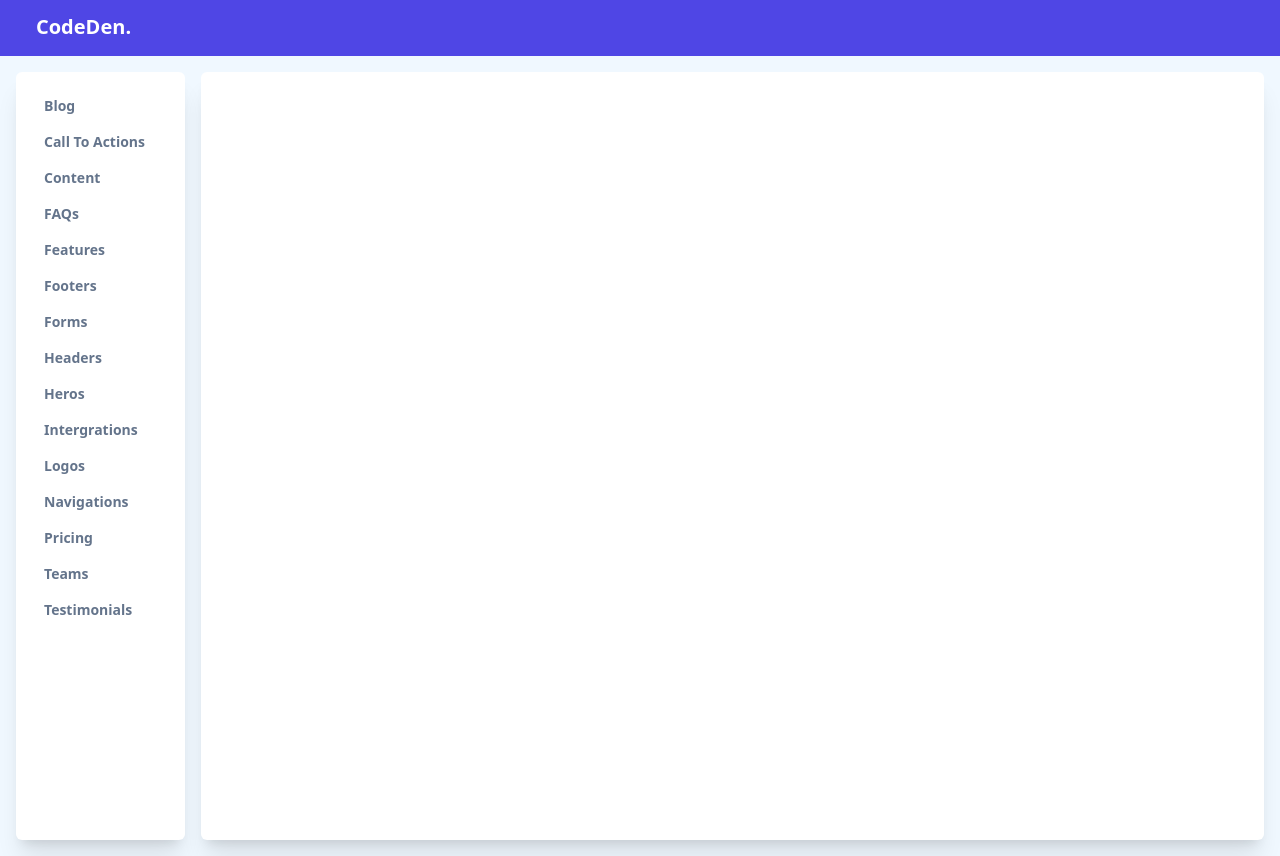
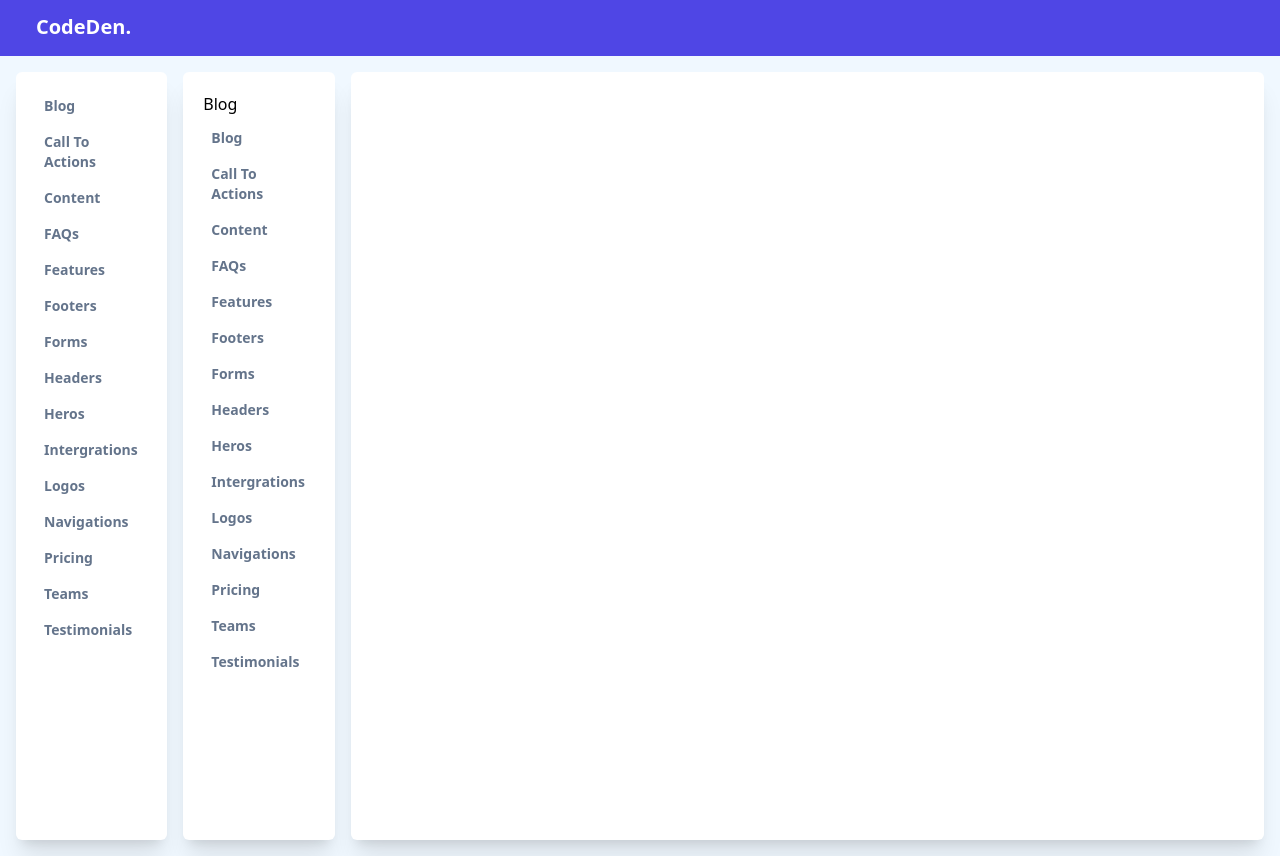
Before and after one commit to kromate/Codeden, a Vue app: page /stage in a window 1280 px wide. Both pictures are taken after a click on the element "Blog". Built offline with nearby package versions, Linux system fonts and the light colour scheme.

Commit message:
--- Auto-Git Commit ---

```diff
--- a/src/components/stage/SideMenu.vue
+++ b/src/components/stage/SideMenu.vue
@@ -7,6 +7,7 @@
 		>{{n}}</span>
 	</div>
 	<div class="w-48 h-full card flex flex-col items-start py-5 px-5 gap-2" v-if="currentBlock">
+		{{currentBlock}}
 		<span
 			class="self-start text-sm inline-block text-slate-500 px-2 py-1  rounded-md cursor-pointer font-bold hover:bg-slate-200 w-full"
 			v-for="n in Block" :key="n"
@@ -22,7 +23,7 @@ import { readBlocks } from '../../composables/useFileSystem'
 
 const currentBlock = ref('')
 const test = (el)=>{
-	console.log(el.target.innerHTML)
+	currentBlock.value =	el.target.innerHTML
 
 }
 const Block = readBlocks()
```
